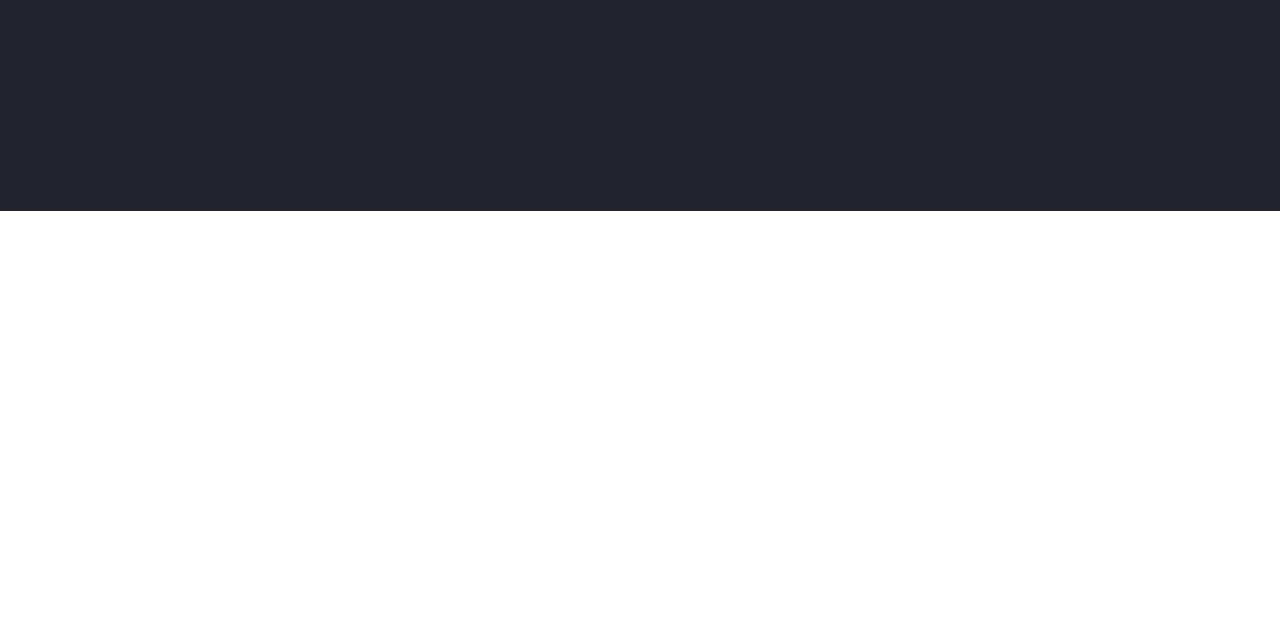
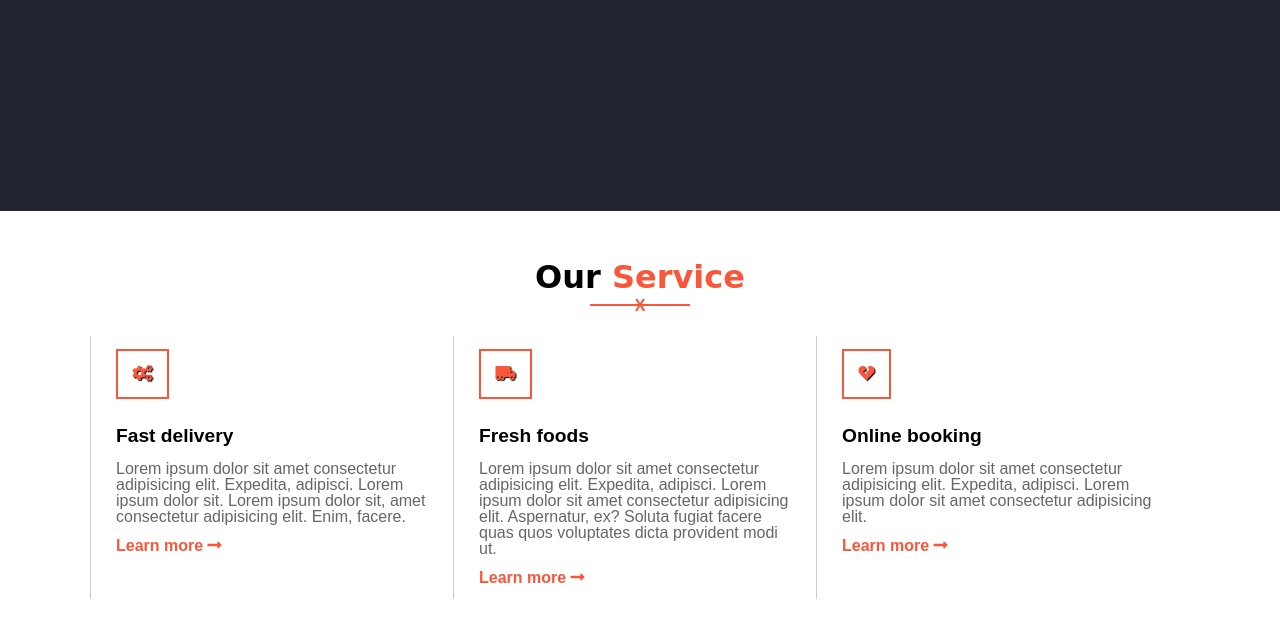
Before and after one commit to antonrodin/burger, a plain HTML site: page index.html in a window 1280 px wide. Shown: the part 478-1116 px from the top of the page. Before the commit the page ends 800 px from the top, so only its background shows below. Drawn offline with Linux system fonts and the light colour scheme.

Commit message:
Sección our services

```diff
--- /dev/null
+++ b/css/components/buttons.css
@@ -0,0 +1,44 @@
+.btn {
+    display: inline-block;
+    padding: .9em;
+    background-color: var(--primary-color);
+    margin: .8em 0;
+    border: 2px solid var(--primary-color);
+    text-shadow: 1px 1px 1px black;
+    cursor: pointer;
+}
+
+.btn:hover {
+    background-color: transparent;
+    border: 2px solid var(--primary-color);
+}
+
+.btn-default {
+    background-color: transparent;
+    color: var(--primary-color);
+}
+
+.btn-default:hover {
+    text-shadow: 2px 2px 2px black;
+}
+
+.btn-link {
+    font-weight: 700;
+    color: var(--primary-color);
+    padding: 0;
+    text-shadow: none;
+    background-color: transparent;
+    border: 0px solid transparent;
+}
+
+.btn-link:hover {
+    border: 0px solid transparent;
+}
+
+.btn-link i {
+    transition: .5s;
+}
+
+.btn-link:hover i {
+    margin-left: 5px;
+}
--- a/css/style.css
+++ b/css/style.css
@@ -1,15 +1,22 @@
 /* Eric Meyer Reset */
+
 @import url('reset.css');
 
+/* My awesome components */
+
+@import url('components/buttons.css');
+
 /* Variables */
+
 :root {
-    --primary-color:       #fa573a;
-    --menu-grey:           #666666;
+    --secondary-typo: 'Handlee', cursive;
+    --primary-color: #fa573a;
+    --menu-grey: #666666;
+    --light-grey: #cccccc;
+    --background-color: #21242e;
+    --margin-right-header: 10px;
+}
 
-    --background-color:     #21242e;
-
-    --margin-right-header:    10px;
-}
 
 /*
 
@@ -18,8 +25,8 @@ font-family: 'Montserrat', sans-serif;
 font-family: 'Handlee', cursive;
 
 */
+
 @import url('https://fonts.googleapis.com/css?family=Handlee|Montserrat:400,700&display=swap');
-
 * {
     box-sizing: border-box;
 }
@@ -38,7 +45,9 @@ img {
     height: auto;
 }
 
+
 /* Containers */
+
 .container-fluid {
     width: 100%;
 }
@@ -55,7 +64,9 @@ img {
     clear: both;
 }
 
+
 /* ! Header ! */
+
 header .submenu {
     background-color: var(--background-color);
     color: white;
@@ -72,11 +83,13 @@ header .submenu .row div {
     width: 25%;
 }
 
-header .submenu .row div:nth-child(1), header .submenu .row div:nth-child(2) {
+header .submenu .row div:nth-child(1),
+header .submenu .row div:nth-child(2) {
     text-align: left;
 }
 
-header .submenu .row div:nth-child(3), header .submenu .row div:nth-child(4) {
+header .submenu .row div:nth-child(3),
+header .submenu .row div:nth-child(4) {
     text-align: right;
 }
 
@@ -140,46 +153,105 @@ header .hamburguesa {
     background-color: var(--background-color);
 }
 
-.hero > div {
+.hero>div {
     padding: 10% 10%;
 }
 
-.hero h1, .hero h2, .hero p, .hero a {
+.hero h1,
+.hero h2,
+.hero p,
+.hero a {
     color: white;
 }
 
-.hero > div h1 {
-    font-size:  2em;
-    font-family: 'Handlee', cursive;
+.hero>div h1 {
+    font-size: 2em;
+    font-family: var(--secondary-typo);
 }
 
-.hero > div h2 {
+.hero>div h2 {
     margin: .8em 0;
     font-size: 1.25em;
     color: var(--primary-color);
 }
 
-.hero .btn {
-    display: inline-block;
-    padding: .9em;
-    background-color: var(--primary-color);
-    margin: .8em 0;
-    border: 2px solid var(--primary-color);
-    text-shadow: 1px 1px 1px black;
-}
-
-.hero .btn:hover {
-    background-color: transparent;
-    border: 2px solid var(--primary-color);
-}
-
 .hero .social {
     display: flex;
 }
+
 .hero .social li {
     font-size: 1.5em;
     margin-right: .7em;
 }
+
+
+/*  ¡ Start Main ! */
+
+section {
+    padding: 50px 0;
+}
+
+main section h2 {
+    color: black;
+    font-family: var(--secondary-typo);
+    font-size: 2em;
+    text-align: center;
+    font-weight: 700;
+}
+
+main section h2 span {
+    color: var(--primary-color);
+}
+
+main section .underline {
+    margin: 0 auto;
+    height: 10px;
+    width: 100px;
+    position: relative;
+}
+
+main section .underline hr {
+    position: absolite;
+    top: 50%;
+    left: 0%;
+    transform: translateY(150%);
+    border: 1px solid var(--primary-color);
+}
+
+main section .underline span {
+    text-transform: uppercase;
+    top: 50%;
+    left: 50%;
+    transform: translate(-50%, -50%);
+    position: absolute;
+    color: var(--primary-color);
+    font-weight: 700;
+}
+
+main section .flex {
+    display: flex;
+    flex-wrap: wrap;
+}
+
+main section .flex article {
+    border-left: 1px solid var(--light-grey);
+    padding: 0 25px;
+    margin: 25px 0;
+    width: 33%;
+}
+
+main #ourservices article h3 {
+    font-weight: 700;
+    margin: 15px 0;
+    font-size: 120%;
+}
+
+main #ourservices article p {
+    color: var(--menu-grey);
+}
+
+/*  ¡ End Main ! */
+
 
 /* 48em = 768px */
 @media(max-width: 48em) {
@@ -189,18 +261,33 @@ header .hamburguesa {
         font-size: 80%;
     }
 
-    header .submenu .row div:nth-child(1), header .submenu .row div:nth-child(2) {
+    header .submenu .row div:nth-child(1),
+    header .submenu .row div:nth-child(2) {
         text-align: center;
     }
 
-    header .submenu .row div:nth-child(3), header .submenu .row div:nth-child(4) {
+    header .submenu .row div:nth-child(3),
+    header .submenu .row div:nth-child(4) {
         text-align: center;
     }
 
+    main section .flex article {
+        width: 50%;
+    }
+
+    main section .flex article:last-child {
+        width: 100%;
+    }
+
+    main section .flex article:first-child, main section .flex article:last-child {
+        border-left: 0px;
+    }
 }
+
 
 /* 37.5em = 600px */
 @media(max-width: 37.5em) {
+
     header .submenu .row div a span {
         display: none;
     }
@@ -247,5 +334,14 @@ header .hamburguesa {
     .hero {
         height: 60vh;
     }
+
+    main section .flex article {
+        width: 100%;
+        border-left: 0px solid transparent;
+        border-bottom: 1px solid var(--light-grey);
+        padding-bottom: 20px;
+    }
+
 }
-/* ¡ End Header !*/
+
+/* ¡ End Header ! */
--- a/index.html
+++ b/index.html
@@ -84,7 +84,41 @@
         </div>
 
         <main>
+            <section id="ourservices" class="row">
+                <h2>Our <span>Service</span></h2>
+                <div class="underline">
+                    <hr>
+                    <span>x</span>
+                </div>
 
+                <div class="flex">
+                    <article>
+                        <a class="btn btn-default">
+                            <i class="fas fa-cogs"></i>
+                        </a>
+                        <h3>Fast delivery</h3>
+                        <p>Lorem ipsum dolor sit amet consectetur adipisicing elit. Expedita, adipisci. Lorem ipsum dolor sit. Lorem ipsum dolor sit, amet consectetur adipisicing elit. Enim, facere.</p>
+                        <a href="" class="btn btn-link">Learn more <i class="fas fa-long-arrow-alt-right"></i></a>
+                    </article>
+                    <article>
+                        <a class="btn btn-default">
+                            <i class="fas fa-truck-moving"></i>
+                        </a>
+                        <h3>Fresh foods</h3>
+                        <p>Lorem ipsum dolor sit amet consectetur adipisicing elit. Expedita, adipisci. Lorem ipsum dolor sit amet consectetur adipisicing elit. Aspernatur, ex? Soluta fugiat facere quas quos voluptates dicta provident modi ut.</p>
+                        <a href="" class="btn btn-link">Learn more <i class="fas fa-long-arrow-alt-right"></i></a>
+                    </article>
+                    <article>
+                        <a class="btn btn-default">
+                            <i class="fas fa-heart-broken"></i>
+                        </a>
+                        <h3>Online booking</h3>
+                        <p>Lorem ipsum dolor sit amet consectetur adipisicing elit. Expedita, adipisci. Lorem ipsum dolor sit amet consectetur adipisicing elit.</p>
+                        <a href="" class="btn btn-link">Learn more <i class="fas fa-long-arrow-alt-right"></i></a>
+                    </article>
+                </div>
+
+            </section>
         </main>
 
         <footer>
```
Lines whose indentation alone changed are shown as unchanged.
